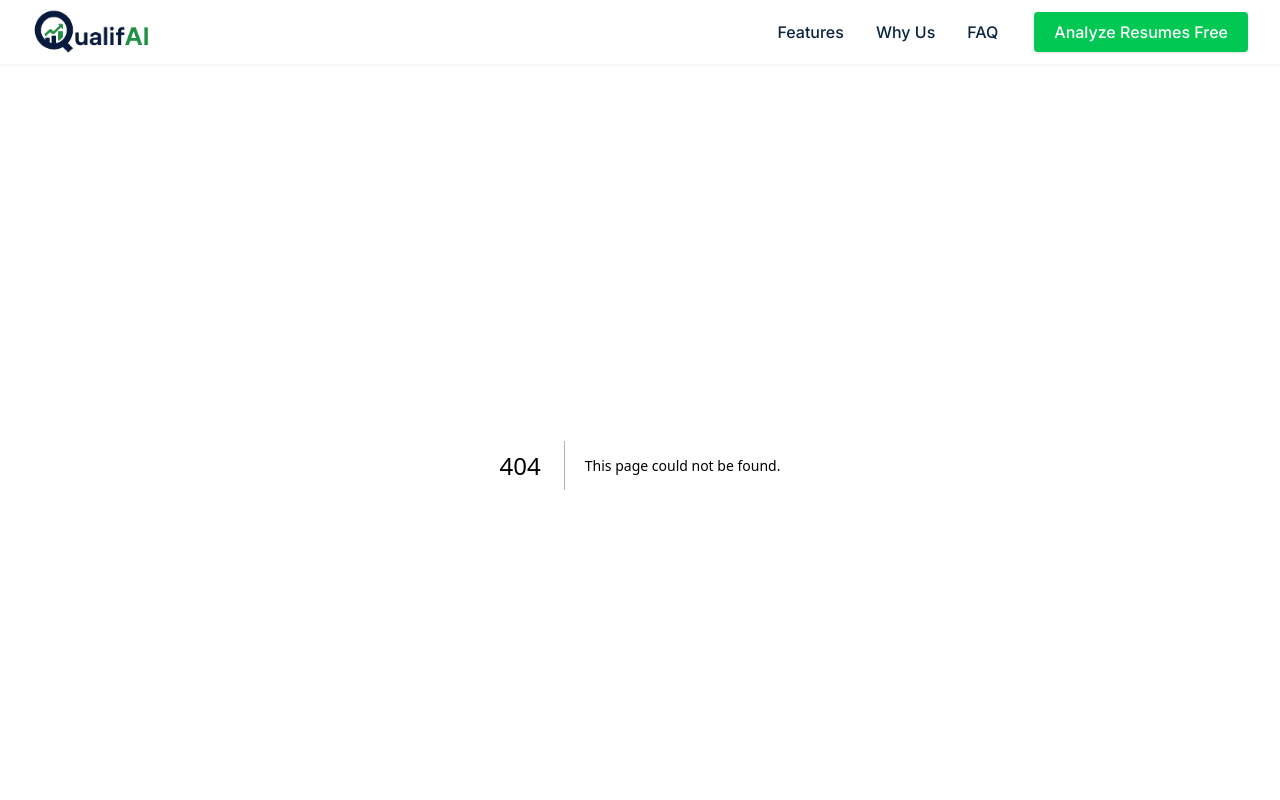
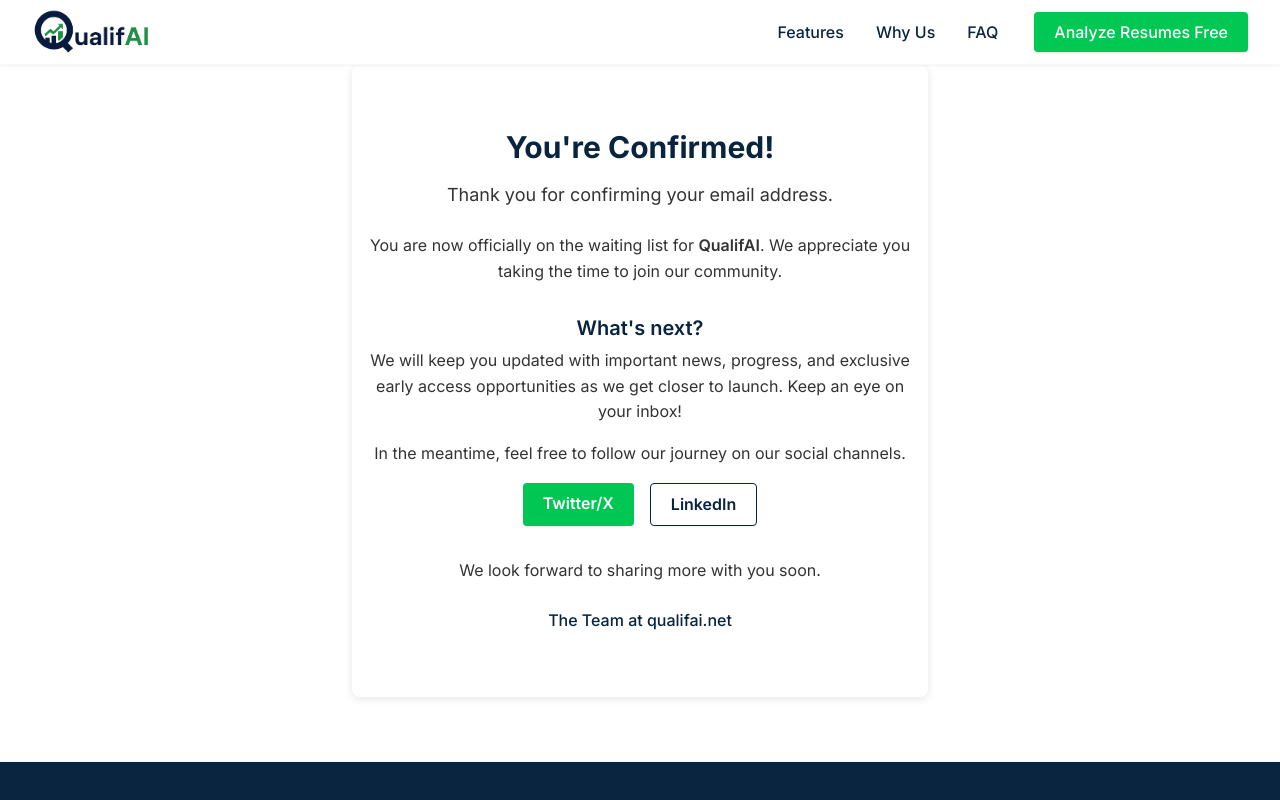
Before and after one commit to tant/qualifai-web, a Next.js app: page /early-access/thank-you in a window 1280 px wide. Before the commit this address had no page. Shown: the top 800 px of the page. Built offline with nearby package versions, Linux system fonts and the light colour scheme.

Commit message:
add thank you page

```diff
--- /dev/null
+++ b/app/early-access/thank-you/page.tsx
@@ -0,0 +1,26 @@
+import React from "react";
+
+export default function ThankYouPage() {
+  return (
+    <main className="max-w-xl mx-auto py-16 px-4 text-center bg-[hsl(var(--color-card))] rounded-lg shadow-2">
+      <h1 className="text-3xl font-bold mb-4 text-[hsl(var(--color-primary))] font-sans" style={{fontFamily: 'Inter, sans-serif'}}>You&apos;re Confirmed!</h1>
+      <p className="text-lg mb-6 text-[hsl(var(--color-foreground))] font-sans" style={{fontFamily: 'Inter, sans-serif'}}>Thank you for confirming your email address.</p>
+      <p className="mb-4 text-[hsl(var(--color-foreground))] font-sans" style={{fontFamily: 'Inter, sans-serif'}}>
+        You are now officially on the waiting list for <b className="font-semibold">QualifAI</b>. We appreciate you taking the time to join our community.
+      </p>
+      <h2 className="text-xl font-semibold mt-8 mb-2 text-[hsl(var(--color-primary))] font-sans" style={{fontFamily: 'Inter, sans-serif'}}>What&apos;s next?</h2>
+      <p className="mb-4 text-[hsl(var(--color-foreground))] font-sans" style={{fontFamily: 'Inter, sans-serif'}}>
+        We will keep you updated with important news, progress, and exclusive early access opportunities as we get closer to launch. Keep an eye on your inbox!
+      </p>
+      <p className="mb-4 text-[hsl(var(--color-foreground))] font-sans" style={{fontFamily: 'Inter, sans-serif'}}>
+        In the meantime, feel free to follow our journey on our social channels.
+      </p>
+      <div className="flex justify-center gap-4 mb-8">
+        <a href="https://twitter.com/" target="_blank" rel="noopener noreferrer" className="inline-block px-5 py-2 rounded-[var(--radius-sm)] font-semibold text-white bg-[hsl(var(--color-accent))] shadow-1 transition-all duration-200 ease-in-out hover:bg-[hsl(var(--color-accent))]/90 focus:outline-none focus:ring-2 focus:ring-[hsl(var(--color-accent))]">Twitter/X</a>
+        <a href="https://linkedin.com/" target="_blank" rel="noopener noreferrer" className="inline-block px-5 py-2 rounded-[var(--radius-sm)] font-semibold text-[hsl(var(--color-primary))] border border-[hsl(var(--color-primary))] bg-transparent shadow-1 transition-all duration-200 ease-in-out hover:bg-[hsl(var(--color-primary))]/10 focus:outline-none focus:ring-2 focus:ring-[hsl(var(--color-accent))]">LinkedIn</a>
+      </div>
+      <p className="text-[hsl(var(--color-muted-foreground))] font-sans">We look forward to sharing more with you soon.</p>
+      <p className="mt-6 font-medium text-[hsl(var(--color-primary))] font-sans">The Team at qualifai.net</p>
+    </main>
+  );
+}
```
Also changed, not shown: 1 other file (tests, documents, lock files or other folders).
